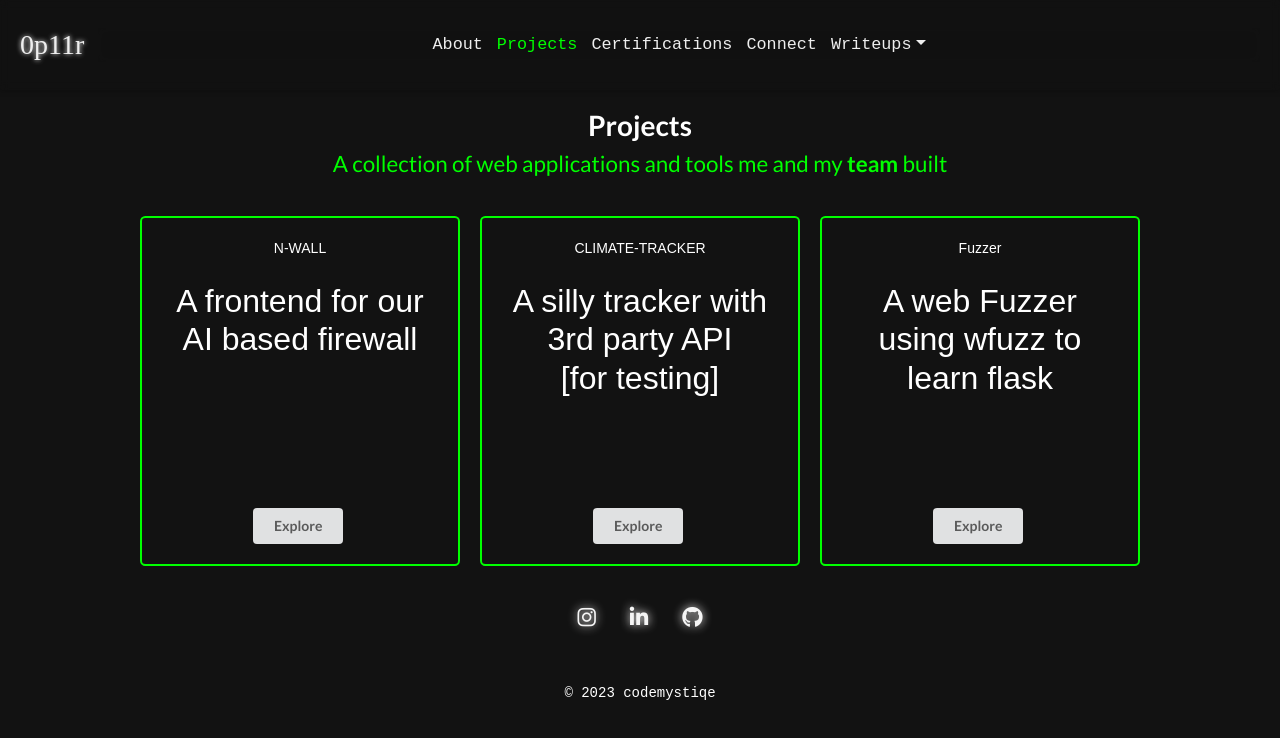
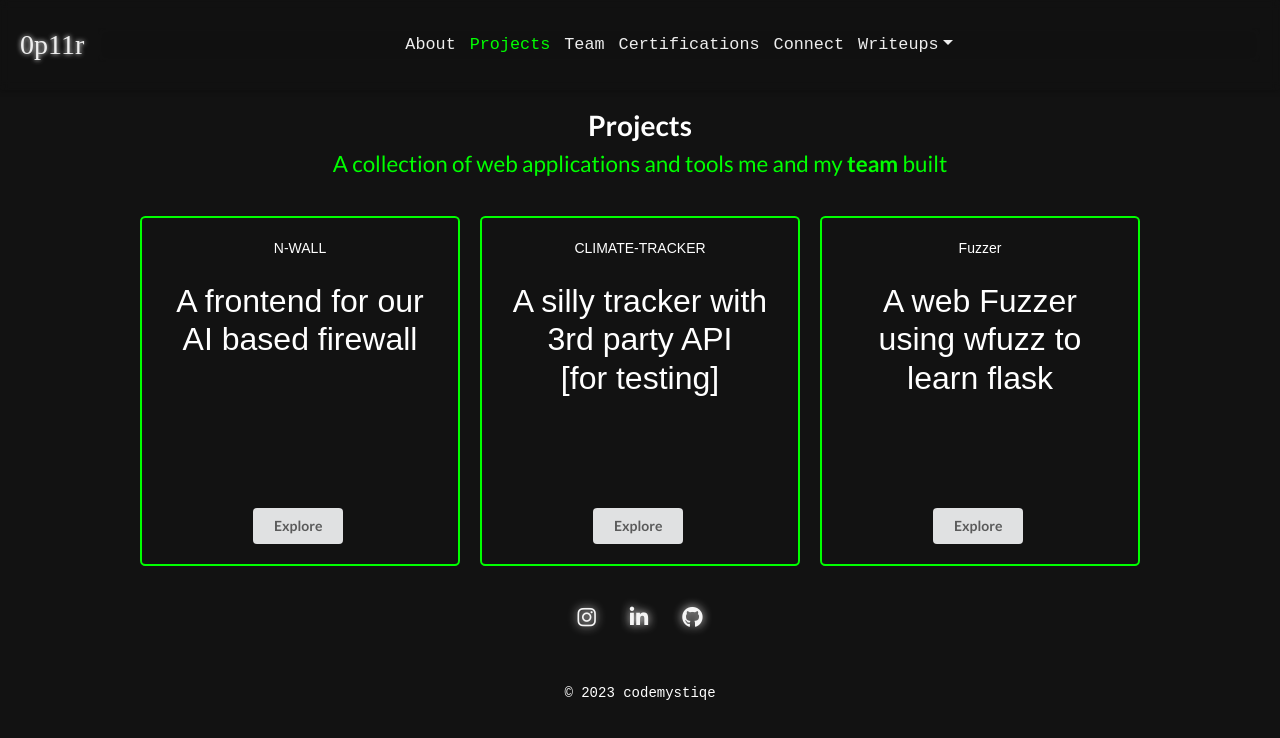
Before and after one commit to goushalk/achivements, a plain HTML site: page index.html in a window 1280 px wide. Drawn offline with nearby package versions, Linux system fonts and the light colour scheme; files whose address does not match are found by name.

Commit message:
new page (Team)

```diff
--- a/index.html
+++ b/index.html
@@ -26,6 +26,7 @@
         <ul class="navbar-nav justify-content-end">
           <li class="nav-item"><a class="nav-link" href="https://codemystiqe.in.net/html/home">About</a></li>
           <li class="nav-item"><a class="nav-link" style="color: lime;"  href="#projects">Projects</a></li>
+          <li class="nav-item"><a class="nav-link"  href="/html/team.html">Team</a></li>
           <li class="nav-item"><a class="nav-link" href="#">Certifications</a></li>
           <li class="nav-item"><a class="nav-link" href="/html/test.html">Connect</a></li>
           <li class="nav-item dropdown">
```
